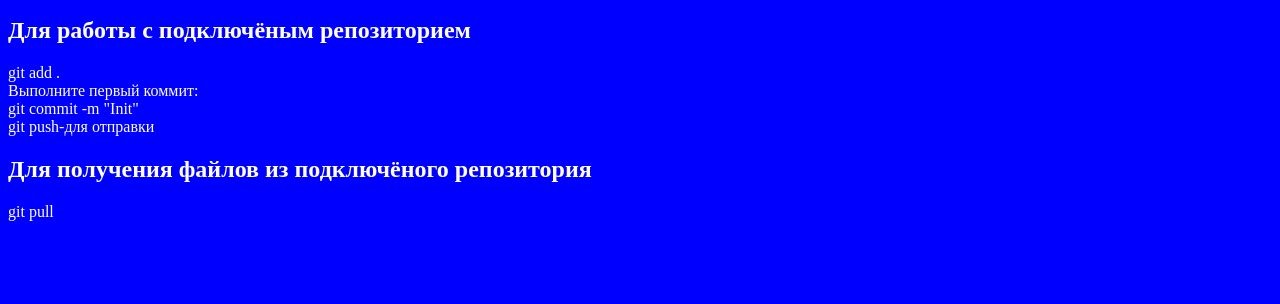
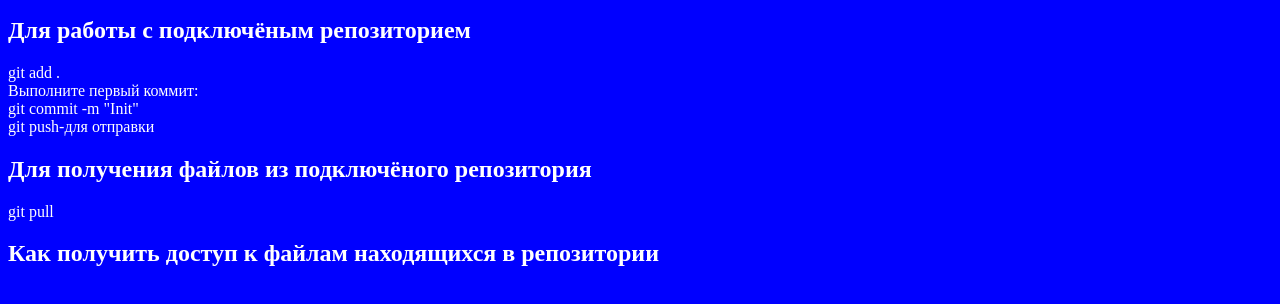
Before and after one commit to EfBrake1/test, a plain HTML site: page index.html in a window 1280 px wide. Shown: the part 110-414 px from the top of the page. Drawn offline with Linux system fonts and the light colour scheme.

Commit message:
added a new htader

```diff
--- a/index.html
+++ b/index.html
@@ -19,5 +19,6 @@
         </p>
         <h2>Для получения файлов из подключёного репозитория</h2>
     <p>git pull</p>
+    <h2>Как получить доступ к файлам находящихся в репозитории</h2>
 </body>
 </html>
```
